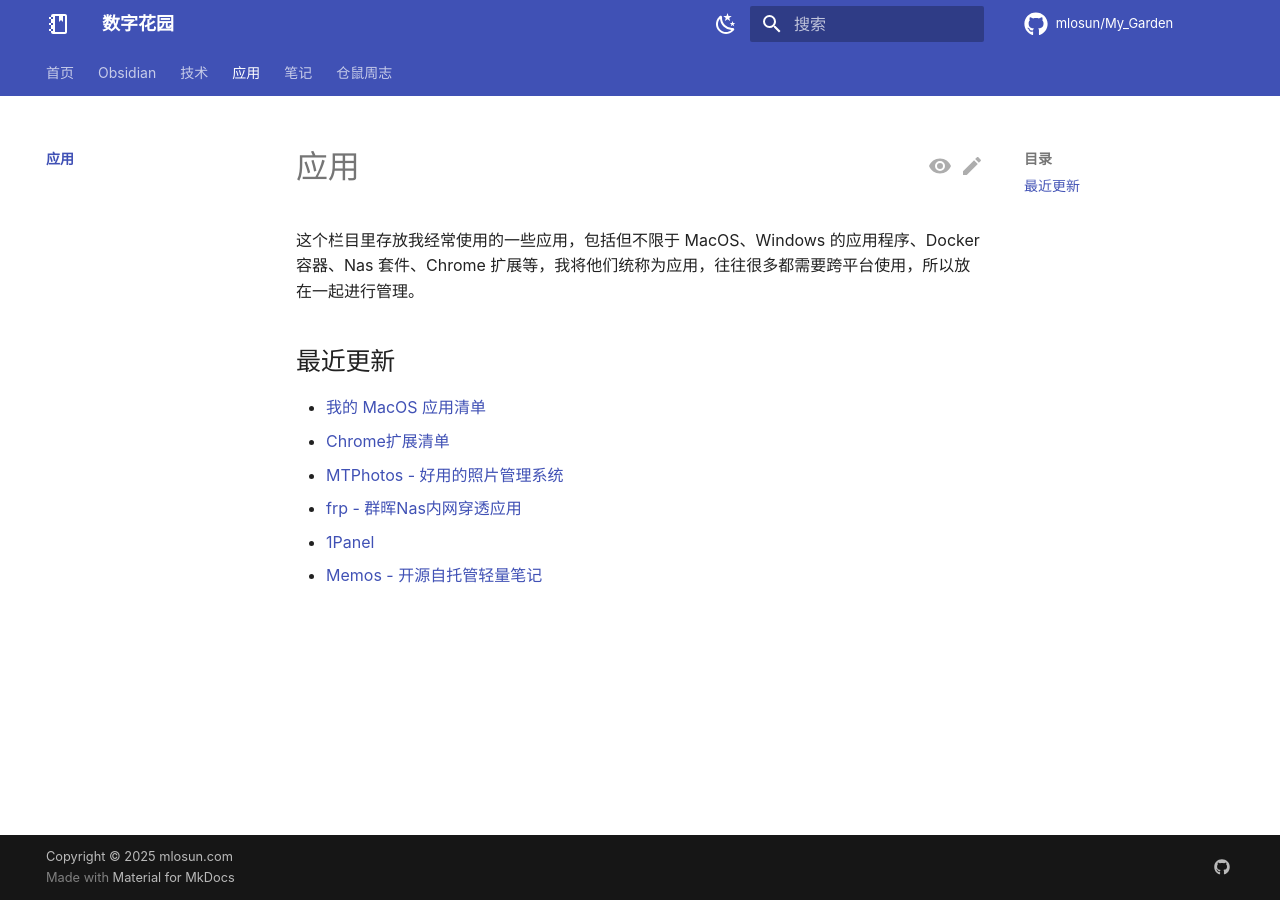
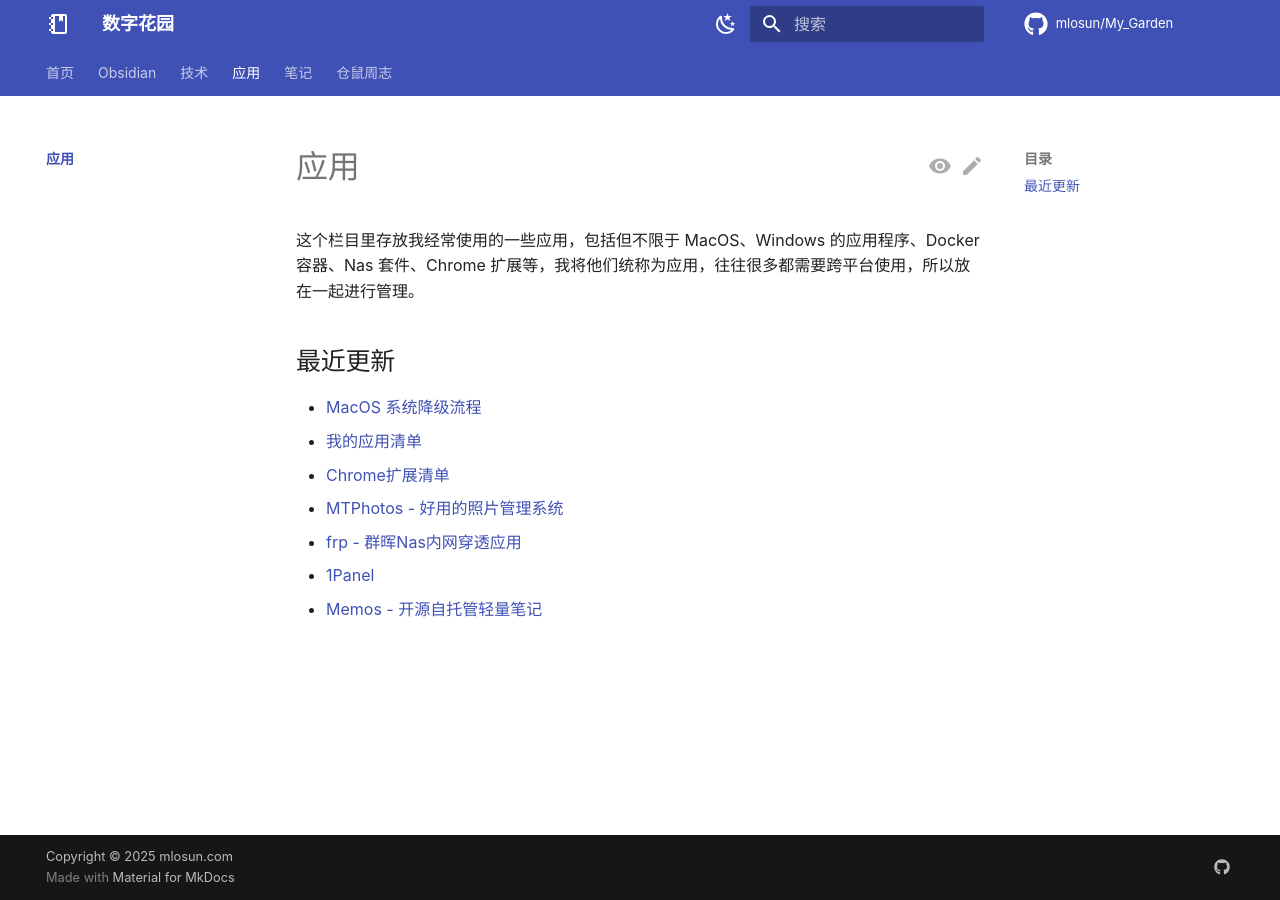
Before and after one commit to mlosun/My_Garden, an MkDocs documentation site: the page built from docs/apps/index.md, in a window 1280 px wide. Built offline with MkDocs 1.6.1 and Material for MkDocs 9.7.7, drawn with Linux system fonts in a browser that asks for light colours; comment, search, counter and statistics services are not loaded.

Commit message:
PUSH NOTE : index.md

```diff
--- a/docs/apps/index.md
+++ b/docs/apps/index.md
@@ -7,7 +7,8 @@
 这个栏目里存放我经常使用的一些应用，包括但不限于 MacOS、Windows 的应用程序、Docker 容器、Nas 套件、Chrome 扩展等，我将他们统称为应用，往往很多都需要跨平台使用，所以放在一起进行管理。
 ## 最近更新
 
-- [我的 MacOS 应用清单](./%E6%88%91%E7%9A%84%20MacOS%20%E5%BA%94%E7%94%A8%E6%B8%85%E5%8D%95.md)
+- [MacOS 系统降级流程](./MacOS%20%E7%B3%BB%E7%BB%9F%E9%99%8D%E7%BA%A7%E6%B5%81%E7%A8%8B.md)
+- [我的应用清单](./%E6%88%91%E7%9A%84%E5%BA%94%E7%94%A8%E6%B8%85%E5%8D%95.md)
 - [Chrome扩展清单](./Chrome%E6%89%A9%E5%B1%95%E6%B8%85%E5%8D%95.md)
 - [MTPhotos - 好用的照片管理系统](./MTPhotos%20-%20%E5%A5%BD%E7%94%A8%E7%9A%84%E7%85%A7%E7%89%87%E7%AE%A1%E7%90%86%E7%B3%BB%E7%BB%9F.md)
 - [frp - 群晖Nas内网穿透应用](./frp%20-%20%E7%BE%A4%E6%99%96Nas%E5%86%85%E7%BD%91%E7%A9%BF%E9%80%8F%E5%BA%94%E7%94%A8.md)
```
